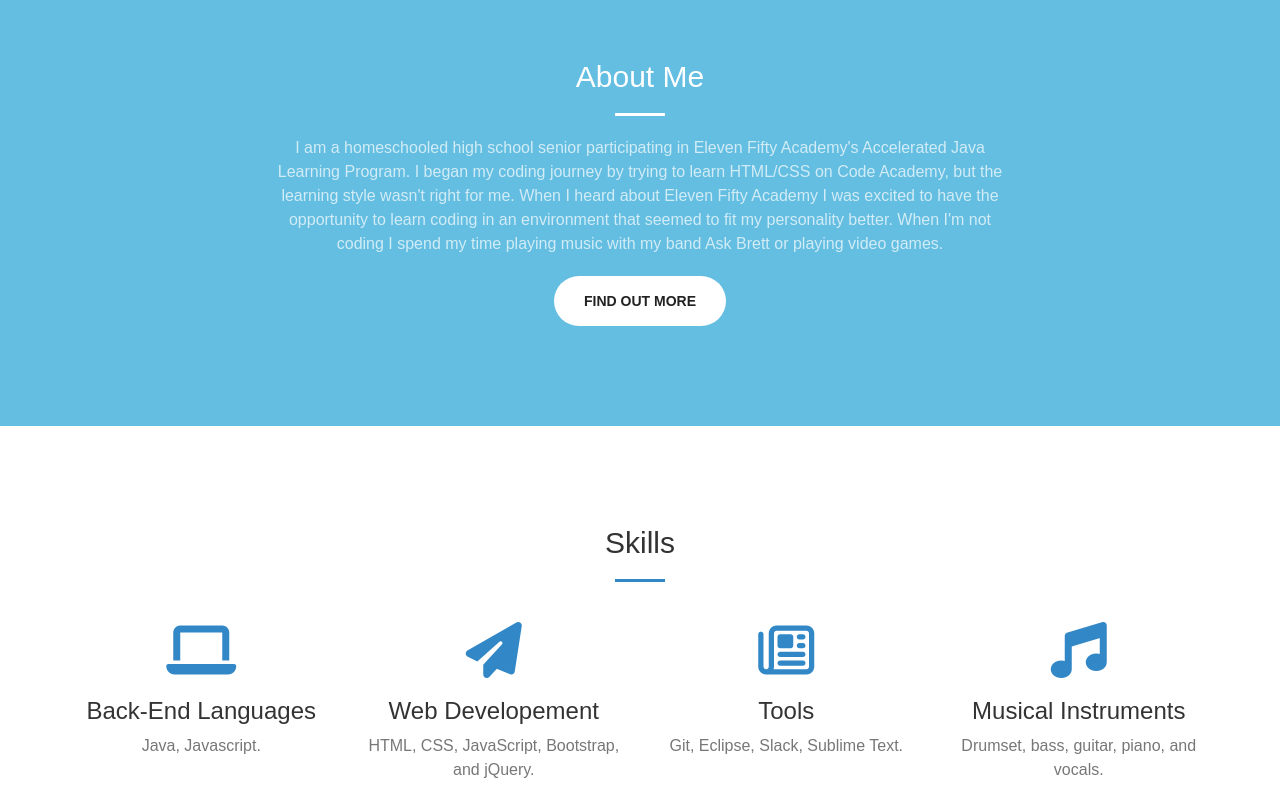
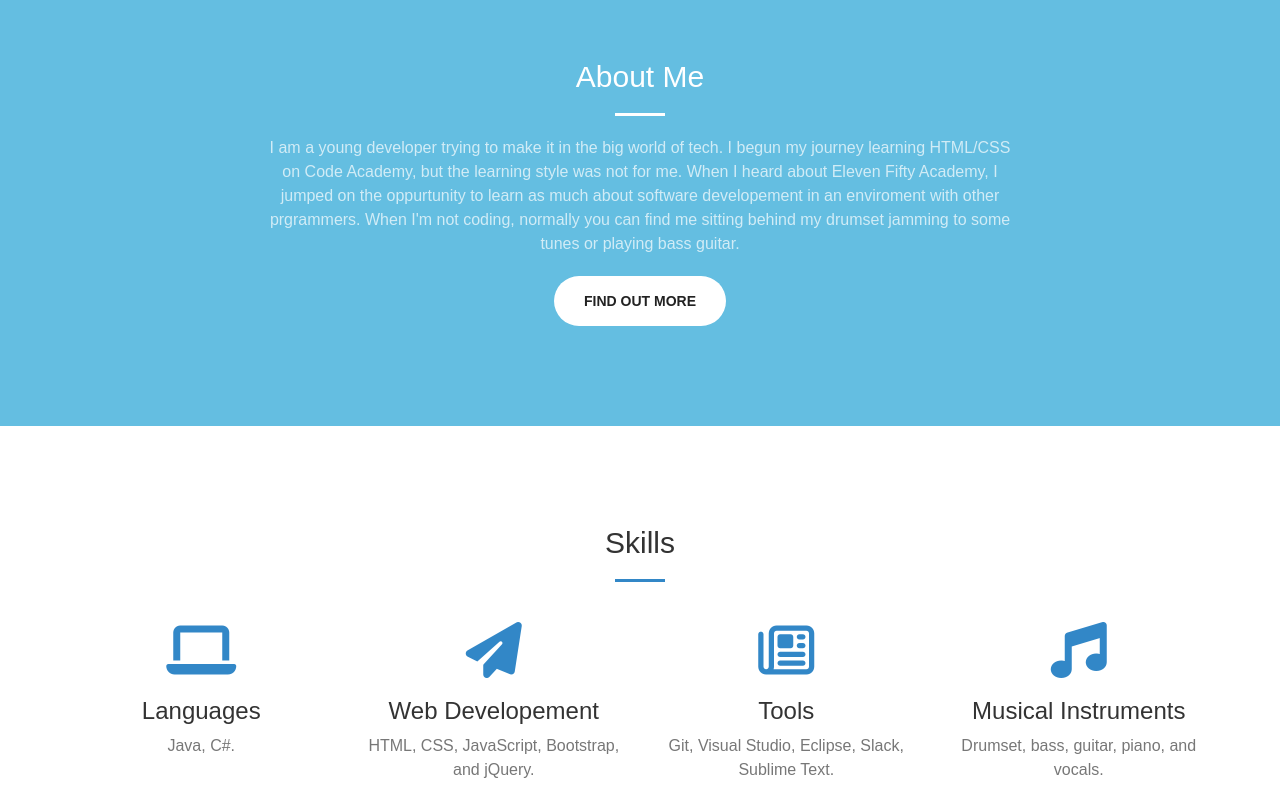
Before and after one commit to TheKeeperOfTime/TheKeeperOfTime.github.io, a website: page index.html in a window 1280 px wide. Shown: the part 840-1640 px from the top of the page. Drawn offline with nearby package versions, Linux system fonts and the light colour scheme; a web font is replaced by a local one.

Commit message:
Changed some info

```diff
--- a/index.html
+++ b/index.html
@@ -79,7 +79,7 @@
             <div class="header-content-inner">
                 <h1 id="homeHeading">Spencer Haggard</h1>
                 <hr>
-                <p>Java Developer | Creator</p>
+                <p>Developer | Creator</p>
                 <a href="#about" class="btn btn-primary btn-xl page-scroll">About Me</a>
             </div>
         </div>
@@ -91,7 +91,7 @@
                 <div class="col-lg-8 col-lg-offset-2 text-center">
                     <h2 class="section-heading">About Me</h2>
                     <hr class="light">
-                    <p class="text-faded">I am a homeschooled high school senior participating in Eleven Fifty Academy's Accelerated Java Learning Program.  I began my coding journey by trying to learn HTML/CSS on Code Academy, but the learning style wasn't right for me.  When I heard about Eleven Fifty Academy I was excited to have the opportunity to learn coding in an environment that seemed to fit my personality better.  When I'm not coding I spend my time playing music with my band Ask Brett or playing video games.</p>
+                    <p class="text-faded">I am a young developer trying to make it in the big world of tech. I begun my journey learning HTML/CSS on Code Academy, but the learning style was not for me. When I heard about Eleven Fifty Academy, I jumped on the oppurtunity to learn as much about software developement in an enviroment with other prgrammers. When I'm not coding, normally you can find me sitting behind my drumset jamming to some tunes or playing bass guitar.</p>
                     <a href="#services" class="page-scroll btn btn-default btn-xl sr-button">Find Out More</a>
                 </div>
             </div>
@@ -112,8 +112,8 @@
                 <div class="col-lg-3 col-md-6 text-center">
                     <div class="service-box">
                         <i class="fa fa-4x fa-laptop text-primary sr-icons"></i>
-                        <h3>Back-End Languages</h3>
-                        <p class="text-muted">Java, Javascript.</p>
+                        <h3>Languages</h3>
+                        <p class="text-muted">Java, C#.</p>
                     </div>
                 </div>
                 <div class="col-lg-3 col-md-6 text-center">
@@ -127,7 +127,7 @@
                     <div class="service-box">
                         <i class="fa fa-4x fa-newspaper-o text-primary sr-icons"></i>
                         <h3>Tools</h3>
-                        <p class="text-muted">Git, Eclipse, Slack, Sublime Text.</p>
+                        <p class="text-muted">Git, Visual Studio, Eclipse, Slack, Sublime Text.</p>
                     </div>
                 </div>
                 <div class="col-lg-3 col-md-6 text-center">
```
